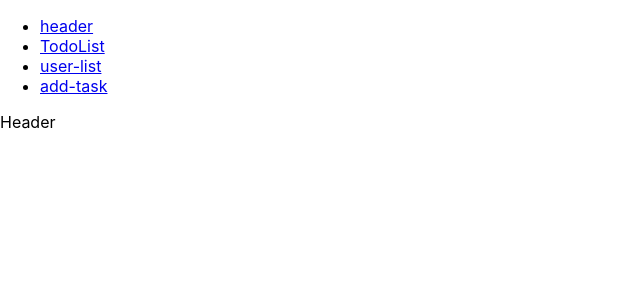
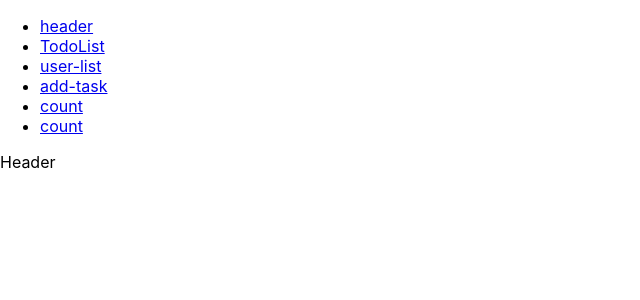
Before and after one commit to Sanjybek/course-react, a React (Create React App) app: page / in a window 1280 px wide. Shown: the top 300 px of the page, without its empty margins (0-640 px from the left). Built offline with nearby package versions, Linux system fonts and the light colour scheme.

Commit message:
error branch

```diff
--- a/src/components/Header/Header.jsx
+++ b/src/components/Header/Header.jsx
@@ -15,6 +15,12 @@ const Header = () => {
             <li>
                 <Link to={'/add-task'}> add-task</Link>
             </li>
+            <li>
+                <Link to={'/count'}> count</Link>
+            </li>
+            <li>
+                <Link to={'/posts'}> count</Link>
+            </li>
 
        </ul>
     );
--- a/src/pages/routers.js
+++ b/src/pages/routers.js
@@ -51,5 +51,23 @@ const router = createBrowserRouter([
         </>
       )
     },
+    {
+      path: "/count",
+      element: (
+        <>
+          <Header/>
+          <Count/>
+        </>
+      )
+    },
+    {
+      path: "/posts",
+      element: (
+        <>
+          <Header/>
+          <Posts/>
+        </>
+      )
+    },
   ]);
 export default router
```
